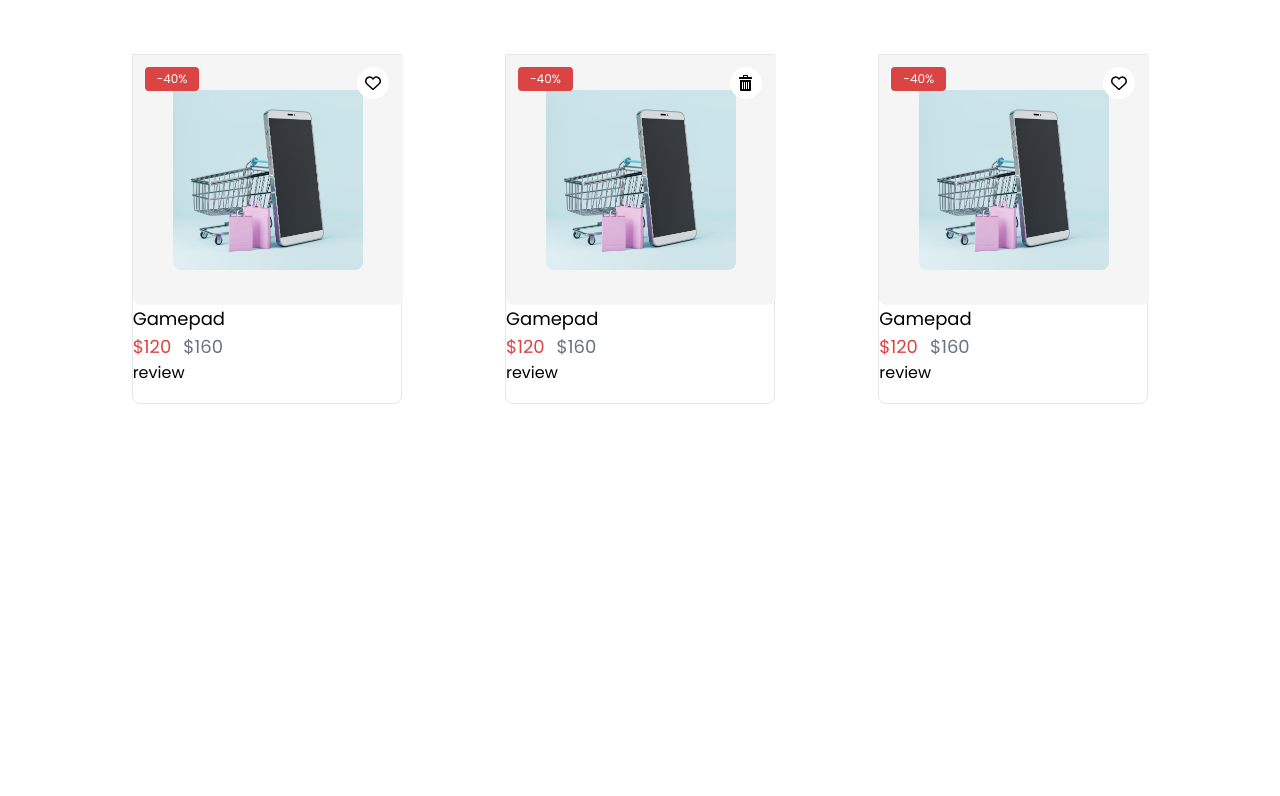
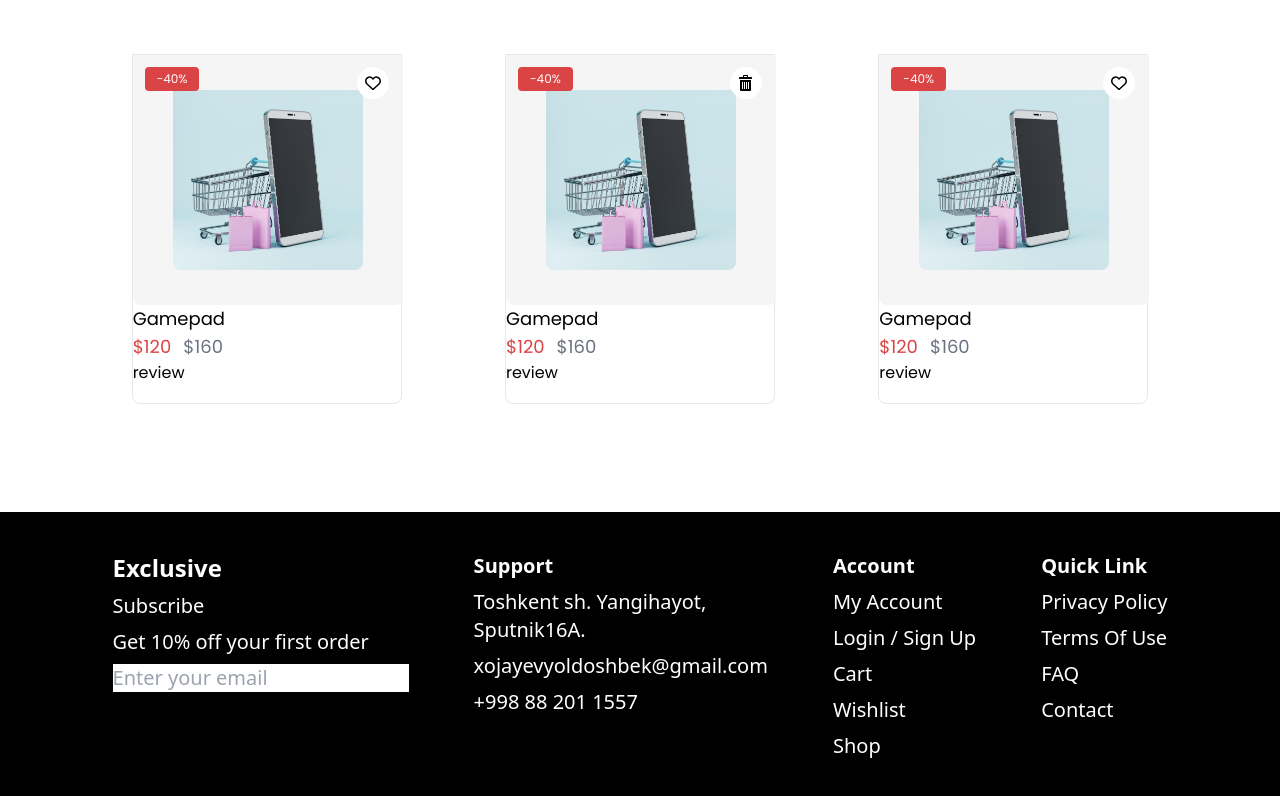
Before and after one commit to Khojayev12/ITBCW2-web, a React (Create React App) app: page /wishlist in a window 1280 px wide. Shown: the part 3836-4632 px from the top of the page. Before the commit the page ends 4348 px from the top, so only its background shows below. Built offline with nearby package versions, Linux system fonts and the light colour scheme.

Commit message:
Footer created

```diff
--- a/src/App.js
+++ b/src/App.js
@@ -6,6 +6,7 @@ import Login from "./pages/login";
 import Signup from "./pages/signup";
 import {useState} from "react";
 import Wishlist from "./pages/wishlist";
+import Footer from "./components/footer";
 
 function App() {
     const [isLoggedIn, setIsLoggedIn] = useState(false);
@@ -19,6 +20,7 @@ function App() {
                     <Route path="/signup" element={<Signup/>}/>
                     <Route path="/wishlist" element={<Wishlist/>}/>
                 </Routes>
+                <Footer/>
             </BrowserRouter>
         </div>
     );
--- /dev/null
+++ b/src/components/footer.jsx
@@ -0,0 +1,42 @@
+import '../App.css';
+import {Link} from "react-router-dom";
+
+function Footer() {
+    return (
+        <div className="footer bg-black text-white w-full py-10 px-20 flex justify-around">
+            <div className="inline-flex flex-col items-start">
+                <Link to="/" className="text-2xl font-bold mb-2">Exclusive</Link>
+                <div className="w-fit text-xl mb-2">Subscribe</div>
+                <div className="w-fit text-xl mb-2">Get 10% off your first order</div>
+                <input type="email" placeholder="Enter your email" className="w-fit text-xl mb-2"/>
+            </div>
+            <div className="inline-flex flex-col items-start">
+                <div className="text-xl font-bold mb-2">Support</div>
+                <div className="w-fit text-xl mb-2">Toshkent sh. Yangihayot,<br/>Sputnik16A.</div>
+                <div className="w-fit text-xl mb-2">xojayevyoldoshbek@gmail.com</div>
+                <div className="w-fit text-xl mb-2">+998 88 201 1557</div>
+            </div>
+            <div className="inline-flex flex-col items-start">
+                <div className="text-xl font-bold mb-2">Account</div>
+                <Link to="/myaccount" className="w-fit text-xl mb-2">My Account</Link>
+                <div className="w-fit text-xl mb-2">
+                    <Link to="/login" className="w-fit text-xl mb-2">Login </Link>
+                    /
+                    <Link to="/signup" className="w-fit text-xl mb-2"> Sign Up</Link>
+                </div>
+                <Link to="/cart" className="w-fit text-xl mb-2">Cart</Link>
+                <Link to="/wishlist" className="w-fit text-xl mb-2">Wishlist</Link>
+                <Link to="/shop" className="w-fit text-xl mb-2">Shop</Link>
+            </div>
+            <div className="inline-flex flex-col items-start">
+                <div className="text-xl font-bold mb-2">Quick Link</div>
+                <Link to="/myaccount" className="w-fit text-xl mb-2">Privacy Policy</Link>
+                <Link to="/cart" className="w-fit text-xl mb-2">Terms Of Use</Link>
+                <Link to="/wishlist" className="w-fit text-xl mb-2">FAQ</Link>
+                <Link to="/shop" className="w-fit text-xl mb-2">Contact</Link>
+            </div>
+        </div>
+    );
+}
+
+export default Footer;
```
